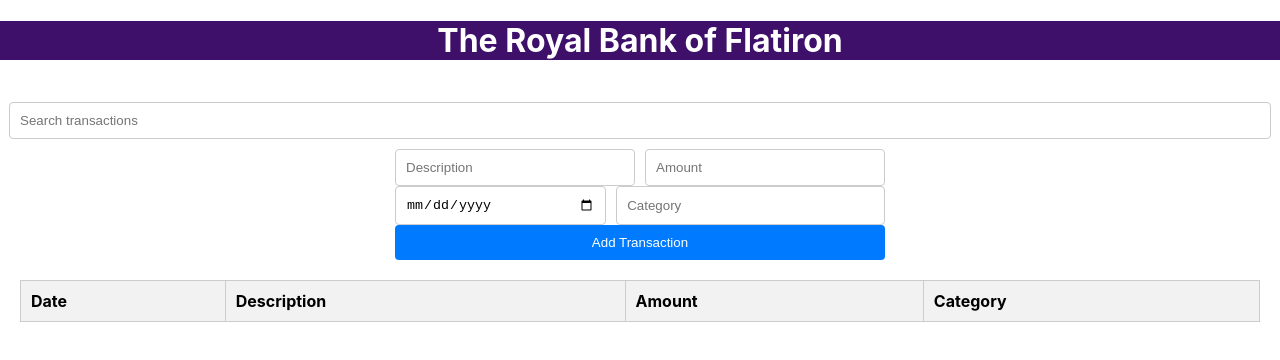
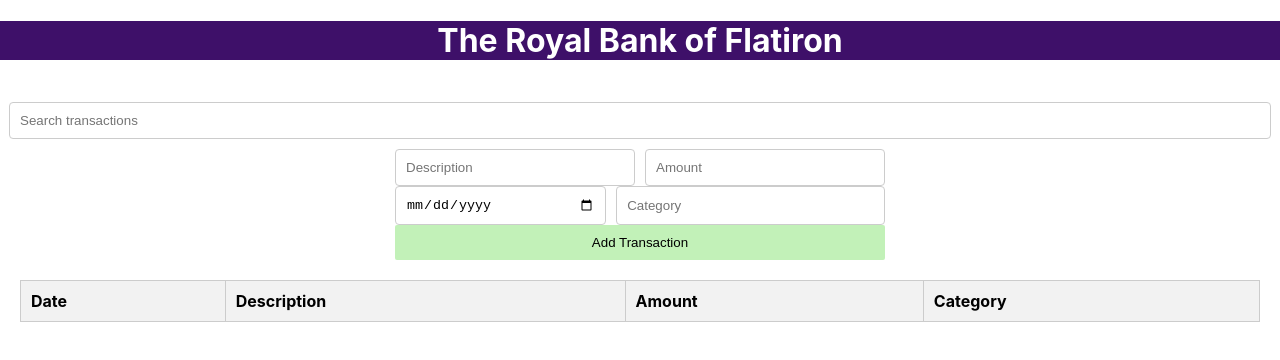
Before and after one commit to Kamau-sam/Bank-of-Flatiron, a React (Create React App) app: page / in a window 1280 px wide. Shown: the top 360 px of the page. Built offline with nearby package versions, Linux system fonts and the light colour scheme.

Commit message:
styled the Header

```diff
--- a/public/index.html
+++ b/public/index.html
@@ -38,6 +38,8 @@
 
       To begin the development, run `npm start` or `yarn start`.
       To create a production bundle, use `npm run build` or `yarn build`.
+      scr
     -->
   </body>
+  <script></script>
 </html>
--- a/src/App.js
+++ b/src/App.js
@@ -18,7 +18,7 @@ function App() {
   return (
     <div className="app-wrapper">
       {" "}
-      {/* Wrap everything in a parent container */}
+      {}
       <h1>The Royal Bank of Flatiron</h1>
       <div className="app-container">
         <input
--- a/src/AppStyles.css
+++ b/src/AppStyles.css
@@ -1,5 +1,3 @@
-/* AppStyles.css */
-
 .app-container {
   display: flex;
   flex-direction: column;
@@ -17,8 +15,8 @@
 
 .transaction-form {
   display: flex;
-  flex-direction: row; /* Changed from column to row */
-  flex-wrap: wrap; /* Allows fields to wrap on smaller screens */
+  flex-direction: row;
+  flex-wrap: wrap;
   justify-content: space-between;
   width: 100%;
   max-width: 500px;
@@ -27,10 +25,10 @@
 
 .input-field,
 .add-button {
-  flex: 1 1 auto; /* Flex grow, shrink and basis set to auto */
+  flex: 1 1 auto;
   padding: 10px;
-  margin: 0 5px; /* Small margin for separation */
-  min-width: 100px; /* Minimum width for smaller screens */
+  margin: 0 5px;
+  min-width: 100px;
 }
 
 .input-field {
@@ -40,10 +38,10 @@
 
 .add-button {
   padding: 10px 20px;
-  background-color: #007bff;
-  color: white;
+  background-color: #c2f1b8;
+  color: rgb(0, 0, 0);
   border: none;
-  border-radius: 4px;
+  border-radius: 2px;
   cursor: pointer;
   align-self: center;
 }
```
